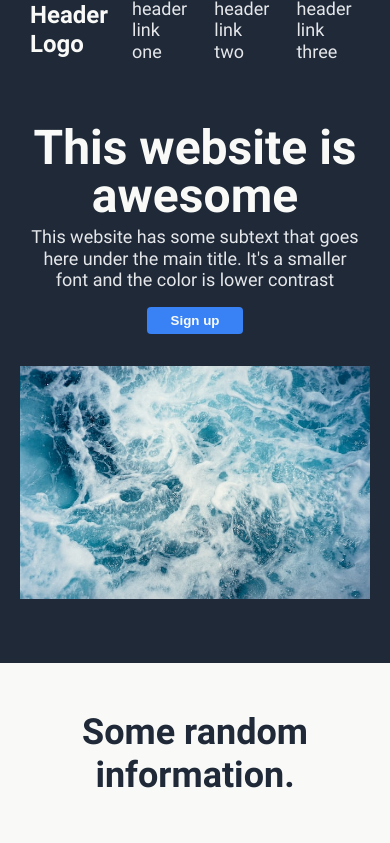
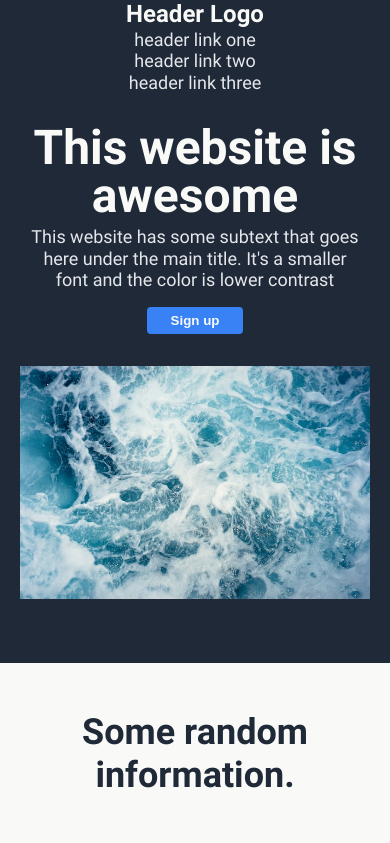
Before and after one commit to catagonus/landing-page, a plain HTML site: page index.html in a window 390 px wide. Shown: the top 843 px of the page. Drawn offline with Linux system fonts and the light colour scheme.

Commit message:
final tweaks to css

```diff
--- a/style.css
+++ b/style.css
@@ -194,7 +194,7 @@ button {
 }
 
 .call-to-action button {
-    border: 2px solid #f9faf8;
+    border: 1px solid #f9faf8;
     flex-shrink: 0;
 }
 
@@ -208,6 +208,22 @@ button {
 }
 
 @media(max-width:768px) {
+
+    .navbar .container {
+        flex-direction: column;
+        align-items: center;
+    }
+
+    .navbar ul {
+        flex-direction: column;
+        align-items: center;
+    }
+
+    .navbar ul li {
+        padding: 0;
+        margin: 0;
+    }
+
     .header .container {
         flex-direction: column;
         align-items: center;
@@ -228,6 +244,10 @@ button {
         width: 300px;
     }
 
+    .quote .container {
+        padding: 64px 32px;
+    }
+
     .call-to-action .box {
         flex-direction: column;
         text-align: center;
```
